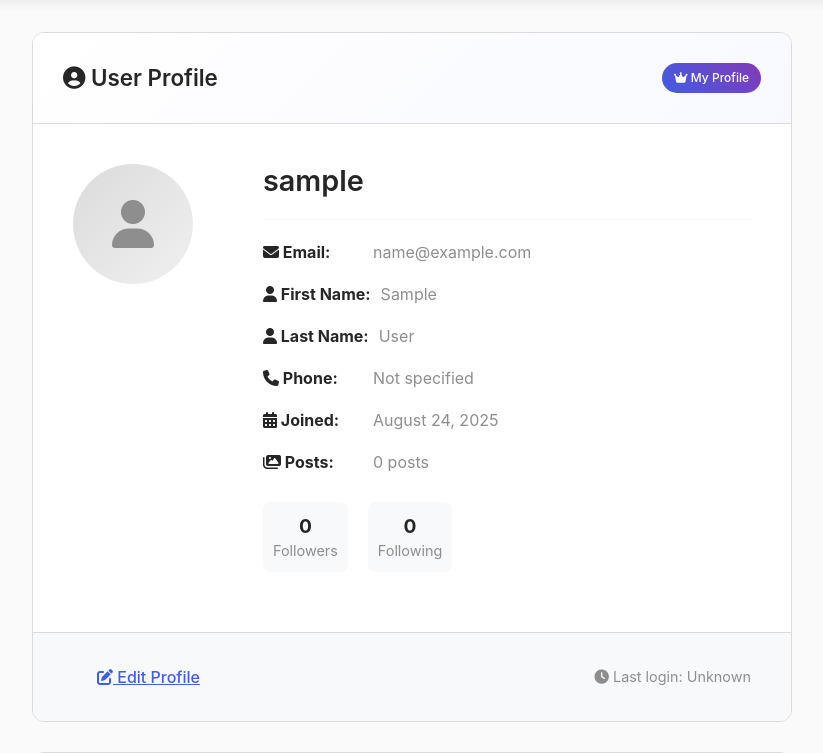
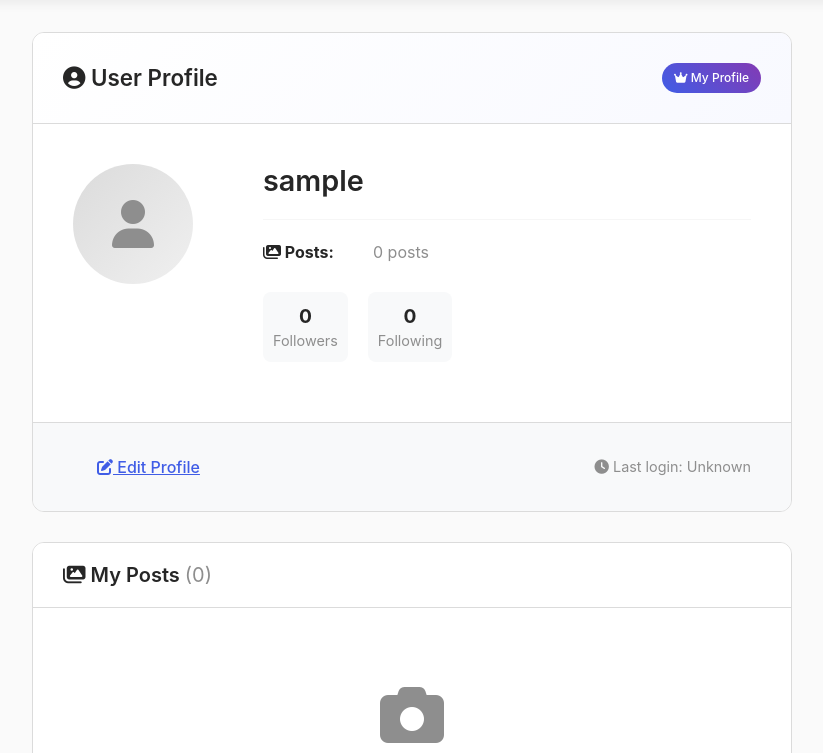
Before and after one commit to Arch0998/django-instaclone-2010, a Django app: a page that uses templates/accounts/profile.html in a window 1280 px wide. Shown: the part 68-821 px from the top of the page, without its empty margins (228-1051 px from the left). Run offline with Django 5.2, Linux system fonts and the light colour scheme; the visitor is signed in with stand-in values (Sample User, id 1); data comes from the database, SQL or seed files in the repository; data that the repository does not hold is empty.

Commit message:
Remove unnecessary user detail fields from profile template

```diff
--- a/templates/accounts/profile.html
+++ b/templates/accounts/profile.html
@@ -49,26 +49,6 @@
                     <hr class="profile-divider">
 
                     <div class="user-details">
-                        <div class="user-detail">
-                            <strong><i class="fas fa-envelope"></i> Email:</strong>
-                            <span>{{ profile_user.email|default:"Not specified" }}</span>
-                        </div>
-                        <div class="user-detail">
-                            <strong><i class="fas fa-user"></i> First Name:</strong>
-                            <span>{{ profile_user.first_name|default:"Not specified" }}</span>
-                        </div>
-                        <div class="user-detail">
-                            <strong><i class="fas fa-user"></i> Last Name:</strong>
-                            <span>{{ profile_user.last_name|default:"Not specified" }}</span>
-                        </div>
-                        <div class="user-detail">
-                            <strong><i class="fas fa-phone"></i> Phone:</strong>
-                            <span>{{ profile_user.phone|default:"Not specified" }}</span>
-                        </div>
-                        <div class="user-detail">
-                            <strong><i class="fas fa-calendar-alt"></i> Joined:</strong>
-                            <span>{{ profile_user.date_joined|date:"F d, Y" }}</span>
-                        </div>
                         <div class="user-detail">
                             <strong><i class="fas fa-images"></i> Posts:</strong>
                             <span>{{ posts_count }} post{{ posts_count|pluralize }}</span>
```
